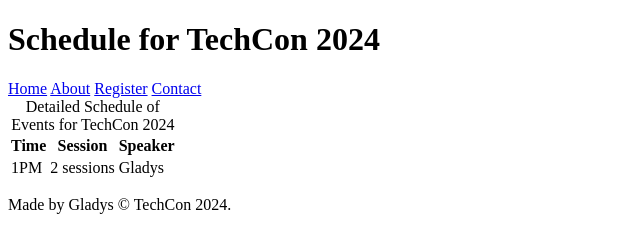
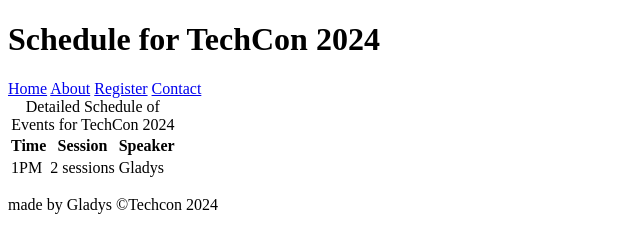
Before and after one commit to Gladysoj/TechCon_HTML, a plain HTML site: page techcon_website/schedule.html in a window 1280 px wide. Shown: the full height of the page, 0-640 px from the left. Drawn offline with Linux system fonts and the light colour scheme.

Commit message:
something new

```diff
--- a/techcon_website/schedule.html
+++ b/techcon_website/schedule.html
@@ -31,7 +31,7 @@
         </table>
     </main>
     <footer>
-        <p>Made by Gladys &copy; TechCon 2024.</p>
+        <p>made by Gladys &copy;Techcon 2024</p>
     </footer>
 </body>
 </html>
```
